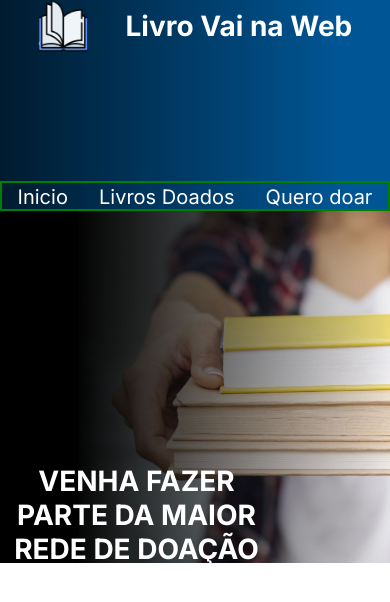
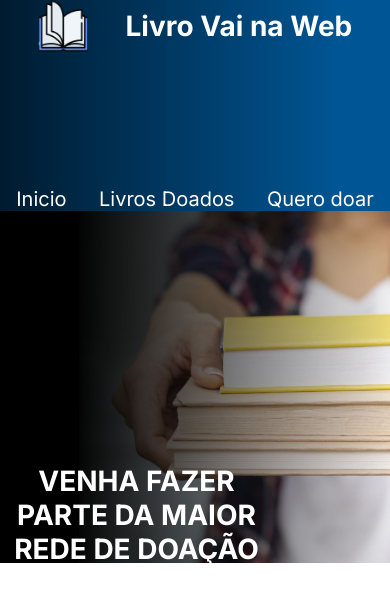
Before and after one commit to diegoantoniodeoliveira/projeto_livros, a React (Vite) app: page / in a window 390 px wide. Shown: the top 602 px of the page. Built offline with nearby package versions, Linux system fonts and the light colour scheme.

Commit message:
mais ajuste no responsivo (borda que tinha restado)

```diff
--- a/src/components/Header/header.module.scss
+++ b/src/components/Header/header.module.scss
@@ -63,7 +63,6 @@ header{
         }
     }
     .boxMenu{
-        border: solid  2px green;
         ul{
             font-size: 1.6vw;
         }
```
